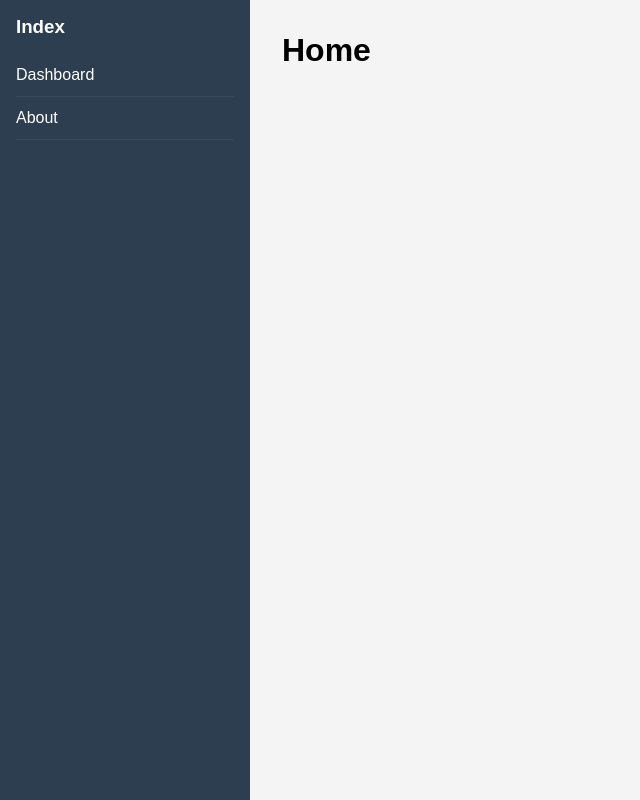
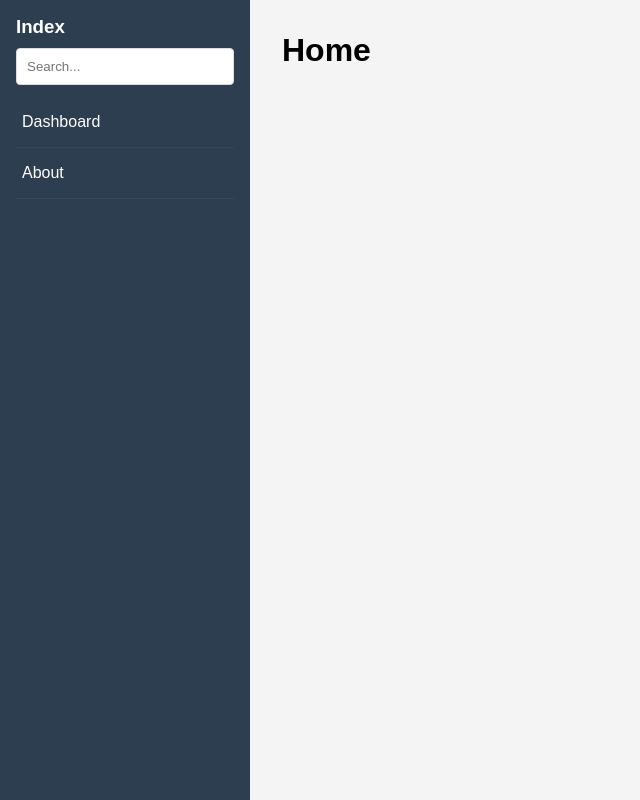
Before and after one commit to isaiahnoelsalazar/isaiahnoelsalazar.github.io, a PHP site: page / in a window 1280 px wide. Shown: the whole page, without its empty margins (0-640 px from the left). Run offline with PHP 8.4, Linux system fonts and the light colour scheme.

Commit message:
test: layout #20

```diff
--- a/css/index.css
+++ b/css/index.css
@@ -24,13 +24,20 @@ body {
     list-style: none;
     margin-top: 16px;
 }
+.sidebar > .navigation-links > li {
+    border-bottom: 1px solid var(--secondary-color);
+}
 .sidebar > .navigation-links > li > a {
+    border-radius: 4px;
     color: white;
     cursor: pointer;
     text-decoration: none;
     display: block;
-    padding: 12px 0;
-    border-bottom: 1px solid var(--secondary-color);
+    margin: 4px 0;
+    padding: 12px 6px;
+}
+.sidebar > .navigation-links > li > a:hover {
+    background-color: var(--secondary-color);
 }
 main {
     flex: 1;
@@ -76,3 +83,10 @@ main {
 .main-content {
     display: none;
 }
+#search-items {
+    width: 100%;
+    padding: 10px;
+    margin-top: 10px;
+    border: 1px solid #ddd;
+    border-radius: 4px;
+}
--- a/index.html
+++ b/index.html
@@ -52,8 +52,9 @@
             <nav id="sidebar" class="sidebar">
                 <div class="sidebar-header">
                     <h3>Index</h3>
+                    <input type="text" id="search-items" placeholder="Search..." onkeyup="searchSidebar()">
                 </div>
-                <ul class="navigation-links">
+                <ul id="navigation-links" class="navigation-links">
                     <li><a>Dashboard</a></li>
                     <li><a href="#about">About</a></li>
                 </ul>
--- a/js/index.js
+++ b/js/index.js
@@ -1,5 +1,6 @@
 const menuToggle = document.getElementById("menu-toggle");
 const sidebar = document.getElementById("sidebar");
+const sidebarLinks = Array.from(document.getElementsByClassName("navigation-links")[0].children);
 const hash = window.location.hash;
 
 function toggleSidebar(){
@@ -42,3 +43,21 @@ Array.from(navigationLinks).forEach(link => {
         }
     });
 });
+
+function searchSidebar(){
+    const tempSidebarLinks = document.getElementById("navigation-links");
+    tempSidebarLinks.innerHTML = "";
+    sidebarLinks.forEach(element => {
+        const text = element.textContent;
+        if (!text.toLowerCase().includes(document.getElementById("search-items").value.toLowerCase()) && text.toLowerCase() != "dashboard"){
+            return;
+        } else {
+            const li = document.createElement("li");
+            const a = document.createElement("a");
+            a.href = "#" + text.toLowerCase();
+            a.textContent = text;
+            li.appendChild(a);
+            tempSidebarLinks.appendChild(li);
+        }
+    });
+}
```
Also changed, not shown: js/point-of-sale.js (+10 -0 lines).
